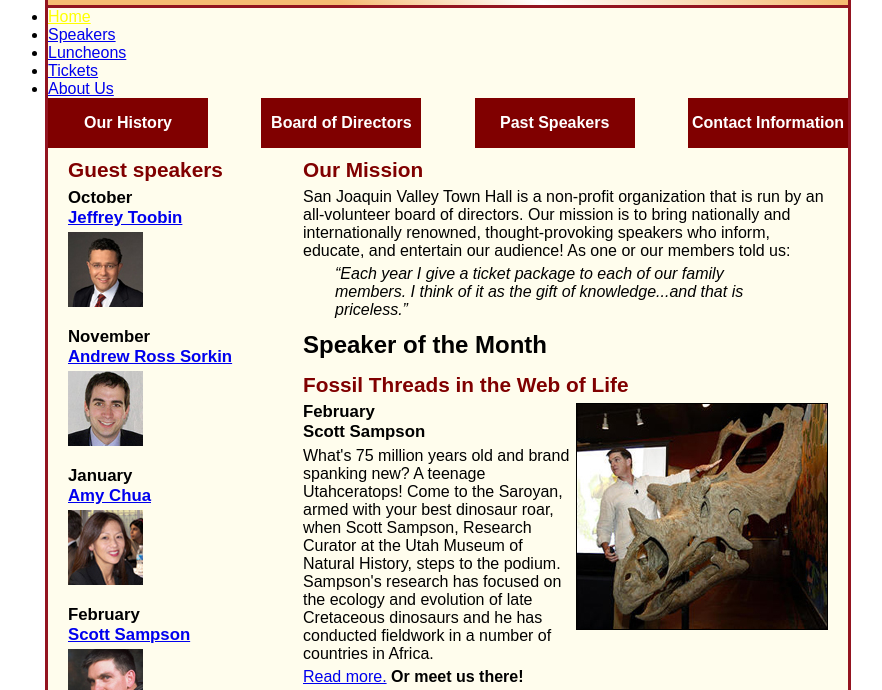
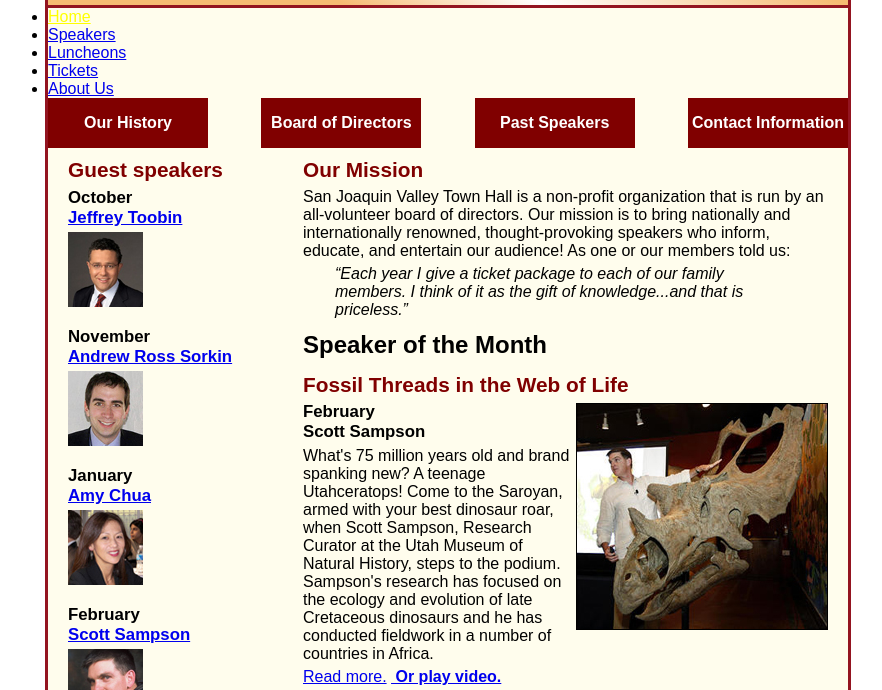
Before and after one commit to nd367/A13, a plain HTML site: page index.html in a window 1280 px wide. Shown: the part 110-800 px from the top of the page, without its empty margins (192-1074 px from the left). Drawn offline with Linux system fonts and the light colour scheme.

Commit message:
added video

```diff
--- a/index.html
+++ b/index.html
@@ -46,7 +46,7 @@
 
 			<p>What's 75 million years old and brand spanking new? A teenage Utahceratops! Come to the Saroyan, armed with your best dinosaur roar, when Scott Sampson, Research Curator at the Utah Museum of Natural History, steps to the podium. Sampson's research has focused on the ecology and evolution of late Cretaceous dinosaurs and he has conducted fieldwork in a number of countries in Africa.
 			</p>
-				<p><a href="speakers/sampson.html">Read more.</a>&nbsp;<b>Or meet us there!</b>
+				<p><a href="speakers/sampson.html">Read more.</a>&nbsp;<b><a href="media/sampson.swf"> Or play video.</a></b>
 				</p>
 			</article>
 
```
